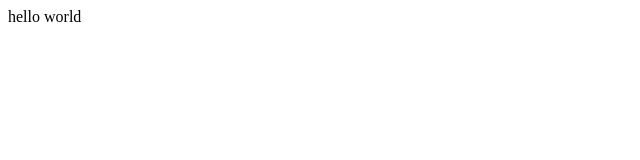
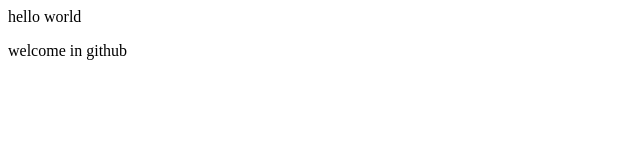
Before and after one commit to ABHISHEK-AICRYPTO/demo, a plain HTML site: page index.html in a window 1280 px wide. Shown: the whole page, without its empty margins (0-640 px from the left). Drawn offline with Linux system fonts and the light colour scheme.

Commit message:
learning

```diff
--- a/index.html
+++ b/index.html
@@ -1 +1,2 @@
 <p >hello world</p>
+<p>welcome in github</p>
```
